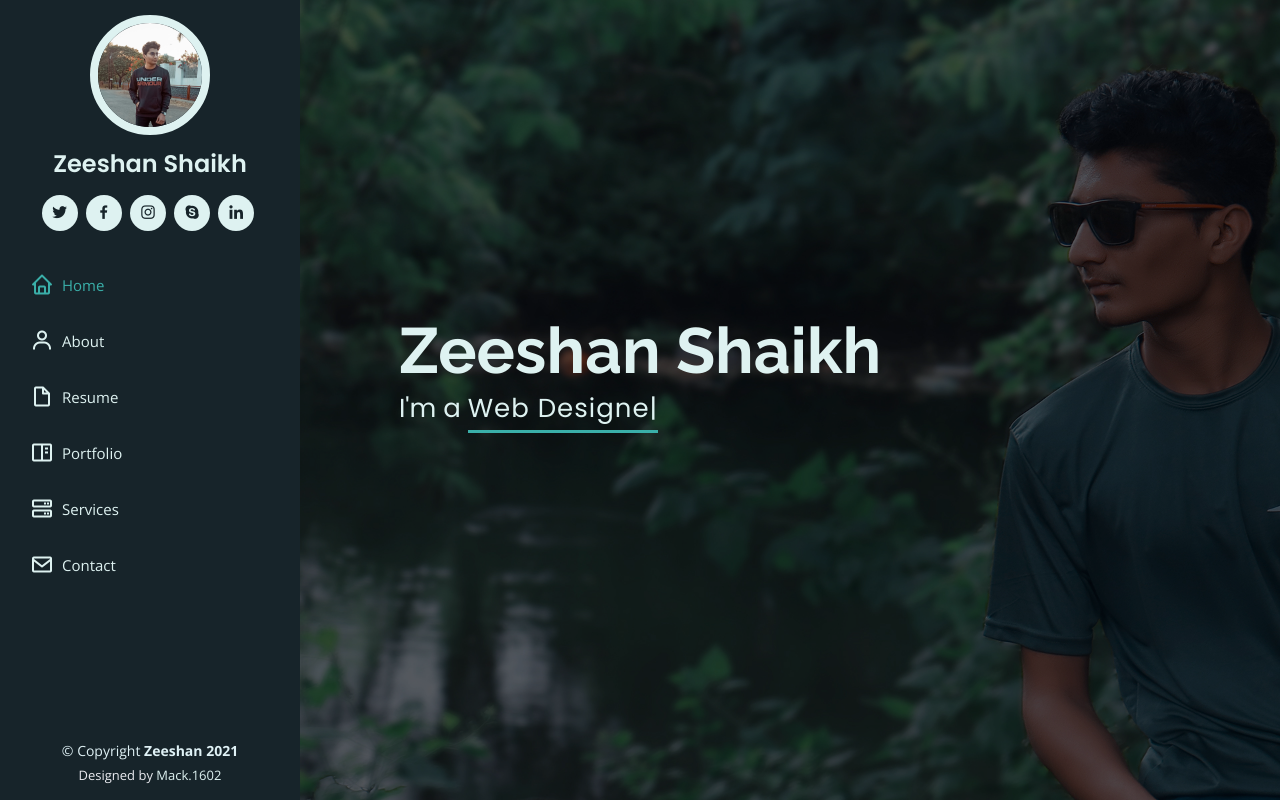
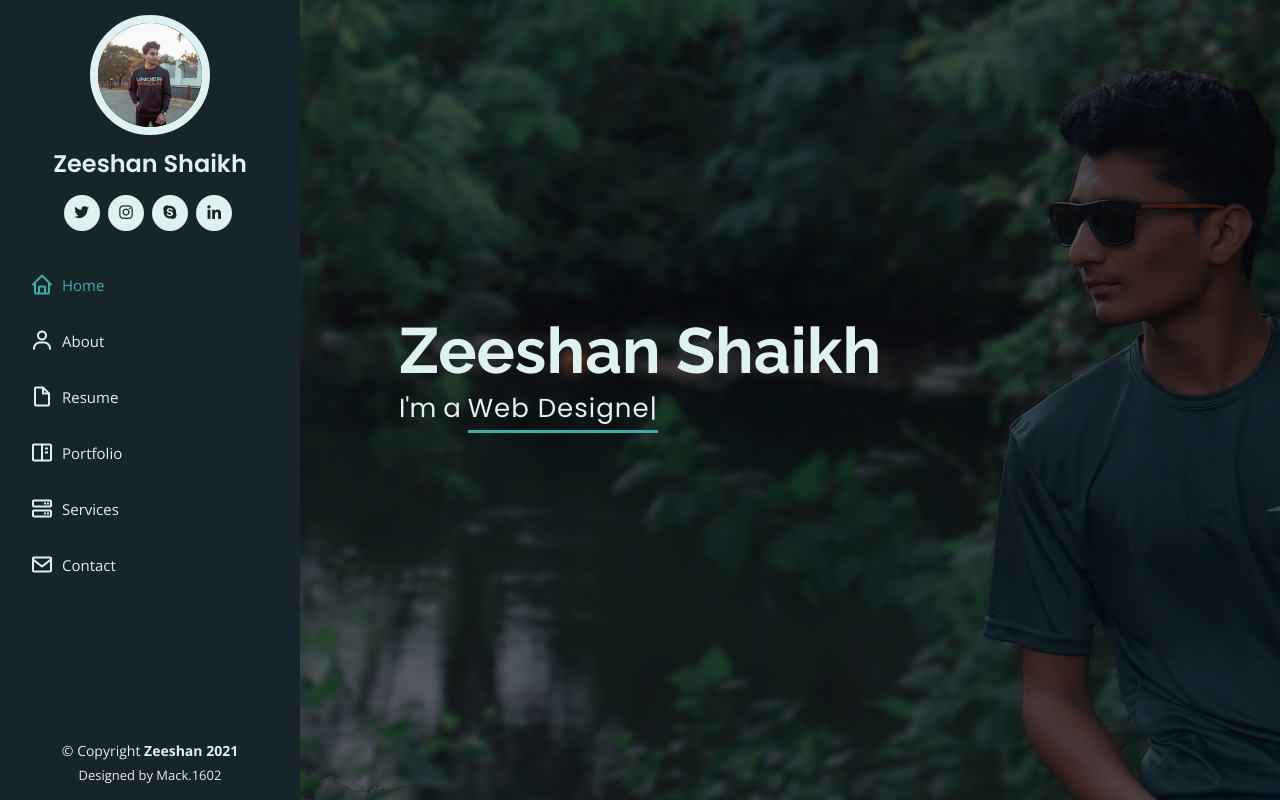
Before and after one commit to InfoZeeshan/GDzeeshanshaikh.com, a plain HTML site: page index.html in a window 1280 px wide. Shown: the top 802 px of the page. Drawn offline with nearby package versions, Linux system fonts and the light colour scheme.

Commit message:
Update index.html

```diff
--- a/index.html
+++ b/index.html
@@ -43,11 +43,10 @@
         <img src="assets/img/profile-img.jpg" alt="" class="img-fluid rounded-circle">
         <h1 class="text-light"><a href="index.html">Zeeshan Shaikh</a></h1>
         <div class="social-links mt-3 text-center">
-          <a href="#" class="twitter"><i class="bx bxl-twitter"></i></a>
-          <a href="#" class="facebook"><i class="bx bxl-facebook"></i></a>
-          <a href="#" class="instagram"><i class="bx bxl-instagram"></i></a>
-          <a href="#" class="google-plus"><i class="bx bxl-skype"></i></a>
-          <a href="#" class="linkedin"><i class="bx bxl-linkedin"></i></a>
+          <a href="https://twitter.com/MackOfficial11" class="twitter"><i class="bx bxl-twitter"></i></a>
+          <a href="https://www.instagram.com/mack.1602/" class="instagram"><i class="bx bxl-instagram"></i></a>
+          <a href="https://join.skype.com/invite/eTwL9qPVQYGl" class="google-plus"><i class="bx bxl-skype"></i></a>
+          <a href="https://www.linkedin.com/in/zeeshan-shaikh-5540aa21b" class="linkedin"><i class="bx bxl-linkedin"></i></a>
         </div>
       </div>
 
```
